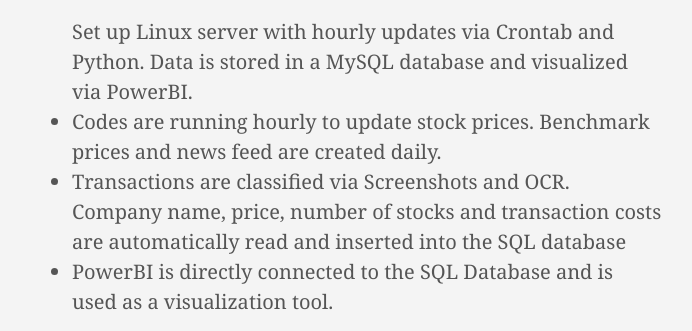
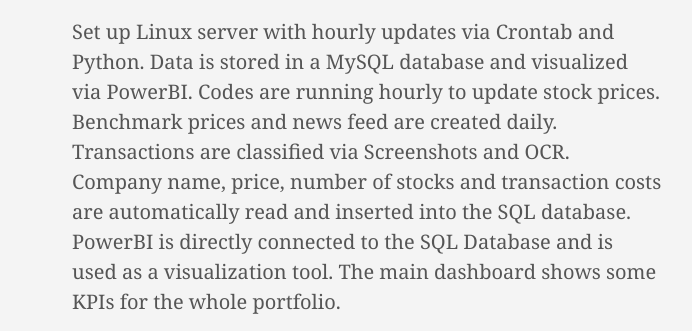
Before and after one commit to raripe/raphaelhoppe, a plain HTML site: page post/project-1/index.html in a window 1280 px wide. Shown: the part 944-1275 px from the top of the page, without its empty margins (112-804 px from the left). Drawn offline with Linux system fonts and the light colour scheme.

Commit message:
Update index.html

```diff
--- a/post/project-1/index.html
+++ b/post/project-1/index.html
@@ -202,11 +202,8 @@
 
     </header>
     <div class="nested-copy-line-height lh-copy serif f4 nested-links nested-img mid-gray pr4-l w-two-thirds-l"><ul>
-Set up Linux server with hourly updates via Crontab and Python. Data is stored in a MySQL database and visualized via PowerBI.
-<li>Codes are running hourly to update stock prices. Benchmark prices and news feed are created daily.</li>
-<li>Transactions are classified via Screenshots and OCR. Company name, price, number of stocks and transaction costs are automatically read and inserted into the SQL database</li>
-<li>PowerBI is directly connected to the SQL Database and is used as a visualization tool.</li>
-</ul>
+Set up Linux server with hourly updates via Crontab and Python. Data is stored in a MySQL database and visualized via PowerBI. Codes are running hourly to update stock prices. Benchmark prices and news feed are created daily. Transactions are classified via Screenshots and OCR. Company name, price, number of stocks and transaction costs are automatically read and inserted into the SQL database. PowerBI is directly connected to the SQL Database and is used as a visualization tool. The main dashboard shows some KPIs for the whole portfolio.
+
 <figure>
     <img src="https://raripe.github.io/raphaelhoppe/images/BIDashboard.jpg"/>
 </figure>
```
